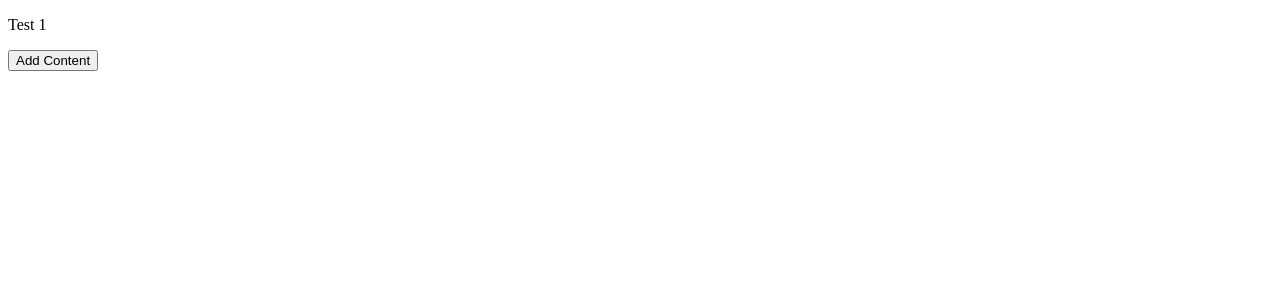
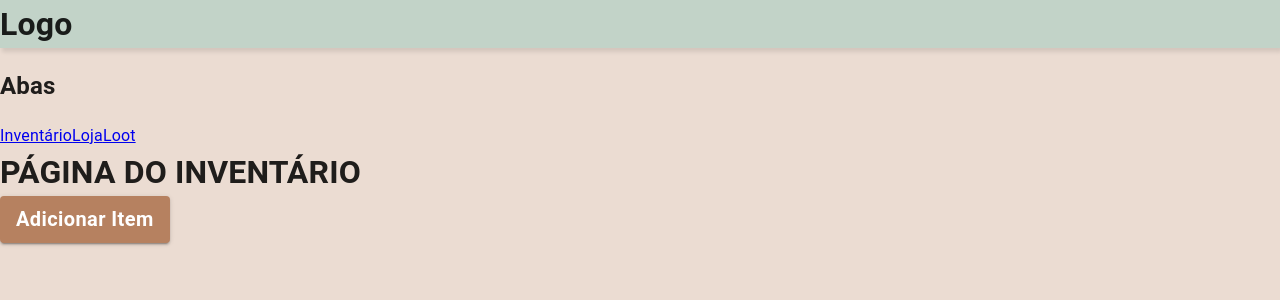
Before and after one commit to Bruno-Gualberto/DnD_inventory, a React (Create React App) app: page / in a window 1280 px wide. Shown: the top 300 px of the page. Built offline with nearby package versions, Linux system fonts and the light colour scheme; no server answers.

Commit message:
Update dependencies and refactor App component structure; remove Test component

```diff
--- a/package.json
+++ b/package.json
@@ -4,9 +4,14 @@
   "private": true,
   "homepage": ".",
   "dependencies": {
+    "@emotion/react": "^11.14.0",
+    "@emotion/styled": "^11.14.0",
+    "@fontsource/roboto": "^5.2.5",
+    "@mui/material": "^7.1.1",
     "axios": "^1.9.0",
     "react": "^19.1.0",
     "react-dom": "^19.1.0",
+    "react-router": "^7.6.1",
     "react-scripts": "5.0.1",
     "web-vitals": "^2.1.4"
   },
--- a/src/App.jsx
+++ b/src/App.jsx
@@ -1,9 +1,20 @@
-import Test from "./components/Test";
+import Header from "./components/Header";
+import Tabs from "./components/Tabs";
+import Inventory from "./components/Inventory";
+import Store from "./components/Store";
+import Loot from "./components/Loot";
+import { Routes, Route } from "react-router";
 
 function App() {
   return (
     <>
-      <Test />
+      <Header />
+      <Tabs />
+      <Routes>
+        <Route path='/' element={<Inventory />} />
+        <Route path='/store' element={<Store />} />
+        <Route path='/loot' element={<Loot />} />
+      </Routes>
     </>
   );
 }
--- /dev/null
+++ b/src/components/Header.jsx
@@ -0,0 +1,17 @@
+import { useTheme } from "@mui/material/styles";
+import { Typography } from "@mui/material";
+
+export default function Header() {
+  const theme = useTheme();
+
+  return (
+    <div
+      style={{
+        backgroundColor: theme.palette.primary[300],
+        boxShadow: theme.palette.shadow.soft,
+      }}
+    >
+      <Typography variant='titleBold'>Logo</Typography>
+    </div>
+  );
+}
--- /dev/null
+++ b/src/components/Inventory.jsx
@@ -0,0 +1,15 @@
+import { Button, Typography } from "@mui/material";
+import { useTheme } from "@mui/material/styles";
+
+export default function Inventory() {
+  const theme = useTheme();
+
+  return (
+    <div>
+      <Typography variant='titleBold'>PÁGINA DO INVENTÁRIO</Typography>
+      <Button variant='contained' color='tertiary'>
+        <Typography variant='ctaBold'>Adicionar Item</Typography>
+      </Button>
+    </div>
+  );
+}
--- /dev/null
+++ b/src/components/Loot.jsx
@@ -0,0 +1,7 @@
+export default function Loot() {
+  return (
+    <div>
+      <p>PÁGINA DE LOOT</p>
+    </div>
+  );
+}
--- /dev/null
+++ b/src/components/Store.jsx
@@ -0,0 +1,7 @@
+export default function Store() {
+  return (
+    <div>
+      <p>PÁGINA DA LOJA</p>
+    </div>
+  );
+}
--- /dev/null
+++ b/src/components/Tabs.jsx
@@ -0,0 +1,12 @@
+import { Link } from "react-router";
+
+export default function Tabs() {
+  return (
+    <div>
+      <h2>Abas</h2>
+      <Link to='/'>Inventário</Link>
+      <Link to='/store'>Loja</Link>
+      <Link to='/loot'>Loot</Link>
+    </div>
+  );
+}
--- a/src/components/Test.jsx
+++ /dev/null
@@ -1,55 +0,0 @@
-import { useEffect } from "react";
-import axios from "axios";
-
-export default function Test() {
-  useEffect(() => {
-    loadData();
-  }, []);
-
-  const loadData = async () => {
-    try {
-      const response = await axios.get(
-        // `${process.env.REACT_APP_BASE_URL}/api/character`,
-        "http://localhost:8001/api/character",
-        {
-          headers: {
-            "X-API-Key": process.env.REACT_APP_API_KEY,
-          },
-        }
-      );
-      console.log(response.data);
-    } catch (error) {
-      console.error("Error fetching data:", error);
-    }
-  };
-
-  const addContent = async (customId) => {
-    try {
-      const response = await axios.post(
-        "http://localhost:8001/api/character/add",
-        {
-          customId,
-          quantity: 1,
-        },
-        {
-          headers: {
-            "X-API-Key": process.env.REACT_APP_API_KEY,
-            "Content-Type": "application/json",
-          },
-        }
-      );
-      console.log(response.data);
-    } catch (error) {
-      console.error("Error fetching data:", error);
-    }
-  };
-
-  const deleteContent = async () => {};
-
-  return (
-    <div>
-      <p>Test 1</p>
-      <button onClick={() => addContent("VWLysz6TVKWC")}>Add Content</button>
-    </div>
-  );
-}
--- a/src/index.js
+++ b/src/index.js
@@ -1,10 +1,18 @@
 import React from "react";
 import ReactDOM from "react-dom/client";
 import App from "./App";
+import { BrowserRouter } from "react-router";
+import { ThemeProvider, CssBaseline } from "@mui/material";
+import theme from "./theme";
 
 const root = ReactDOM.createRoot(document.getElementById("root"));
 root.render(
   <React.StrictMode>
-    <App />
+    <ThemeProvider theme={theme}>
+      <CssBaseline />
+      <BrowserRouter>
+        <App />
+      </BrowserRouter>
+    </ThemeProvider>
   </React.StrictMode>
 );
--- /dev/null
+++ b/src/theme.js
@@ -0,0 +1,187 @@
+import { createTheme } from "@mui/material/styles";
+
+// Define your custom colors
+const customColors = {
+  primary: {
+    main: "#8BA092",
+    light: "#A5BEAE",
+    dark: "#708176",
+    contrastText: "#FFFFFF",
+    50: "#E6EDE8",
+    100: "#DFE8E2",
+    200: "#D0DDD5",
+    300: "#C2D3C8",
+    400: "#B3C8BB",
+    500: "#A5BEAE",
+    600: "#8BA092",
+    700: "#708176",
+    800: "#56635A",
+    900: "#3B443F",
+  },
+  secondary: {
+    main: "#B1433F",
+    light: "#BD615E",
+    dark: "#782E2B",
+    contrastText: "#FFFFFF",
+    50: "#E9CAC9",
+    100: "#E3BBBA",
+    200: "#D69D9B",
+    300: "#CA7F7C",
+    400: "#BD615E",
+    500: "#B1433F",
+    600: "#953835",
+    700: "#782E2B",
+    800: "#5C2321",
+    900: "#401817",
+  },
+  tertiary: {
+    main: "#B68160",
+    light: "#C29579",
+    dark: "#7C5841",
+    contrastText: "#FFFFFF",
+    50: "#EBDCD2",
+    100: "#E5D2C6",
+    200: "#D9BDAC",
+    300: "#CDA993",
+    400: "#C29579",
+    500: "#B68160",
+    600: "#996C51",
+    700: "#7C5841",
+    800: "#5F4332",
+    900: "#422E23",
+  },
+  error: {
+    main: "#f44336",
+    light: "#e57373",
+    dark: "#d32f2f",
+    contrastText: "#fff",
+  },
+  warning: {
+    main: "#ff9800",
+    light: "#ffb74d",
+    dark: "#f57c00",
+    contrastText: "rgba(0, 0, 0, 0.87)",
+  },
+  info: {
+    main: "#2196f3",
+    light: "#64b5f6",
+    dark: "#1976d2",
+    contrastText: "#fff",
+  },
+  success: {
+    main: "#4caf50",
+    light: "#81c784",
+    dark: "#388e3c",
+    contrastText: "rgba(0, 0, 0, 0.87)",
+  },
+  grey: {
+    main: "#FFFFFF",
+    600: "#D6D6D6",
+    700: "#ADADAD",
+    800: "#858585",
+    900: "#5C5C5C",
+  },
+  background: {
+    default: "#EBDCD2",
+  },
+  // Custom colors that you can use throughout your app
+  custom: {
+    gold: "#ffd700",
+    silver: "#c0c0c0",
+    bronze: "#cd7f32",
+    surface: "#ffffff",
+  },
+  shadow: {
+    soft: "2px 4px 4px 0px rgba(0, 0, 0, 0.1)",
+    big: "2px 4px 30px 0px rgba(0, 0, 0, 0.1)",
+  },
+};
+
+// Create the theme
+const theme = createTheme({
+  palette: {
+    mode: "light", // or 'dark' for dark mode
+    primary: customColors.primary,
+    secondary: customColors.secondary,
+    tertiary: customColors.tertiary,
+    error: customColors.error,
+    warning: customColors.warning,
+    info: customColors.info,
+    success: customColors.success,
+    custom: customColors.custom,
+    grey: customColors.grey,
+    background: customColors.background,
+    shadow: customColors.shadow,
+  },
+  typography: {
+    fontFamily: '"Roboto", "Helvetica", "Arial", sans-serif',
+    titleBold: {
+      fontSize: "32px",
+      fontWeight: 700,
+    },
+    titleRegular: {
+      fontSize: "32px",
+      fontWeight: 400,
+    },
+    subtitleBold: {
+      fontSize: "24px",
+      fontWeight: 700,
+    },
+    subtitleRegular: {
+      fontSize: "24px",
+      fontWeight: 400,
+    },
+    ctaBold: {
+      fontSize: "20px",
+      fontWeight: 700,
+    },
+    ctaRegular: {
+      fontSize: "20px",
+      fontWeight: 400,
+    },
+    bodyBold: {
+      fontSize: "16px",
+      fontWeight: 700,
+    },
+    bodyRegular: {
+      fontSize: "16px",
+      fontWeight: 400,
+    },
+    smallBold: {
+      fontSize: "12px",
+      fontWeight: 700,
+    },
+    smallRegular: {
+      fontSize: "12px",
+      fontWeight: 400,
+    },
+  },
+  components: {
+    // Customize specific components
+    MuiButton: {
+      styleOverrides: {
+        root: {
+          textTransform: "none",
+        },
+      },
+    },
+    MuiTypography: {
+      defaultProps: {
+        variantMapping: {
+          titleBold: "h1",
+          titleRegular: "h1",
+          subtitleBold: "h2",
+          subtitleRegular: "h2",
+          ctaBold: "p",
+          ctaRegular: "p",
+          bodyBold: "p",
+          bodyRegular: "p",
+          smallBold: "p",
+          smallRegular: "p",
+        },
+      },
+    },
+  },
+});
+
+export default theme;
```
Also changed, not shown: 2 other files (tests, documents, lock files or other folders).
